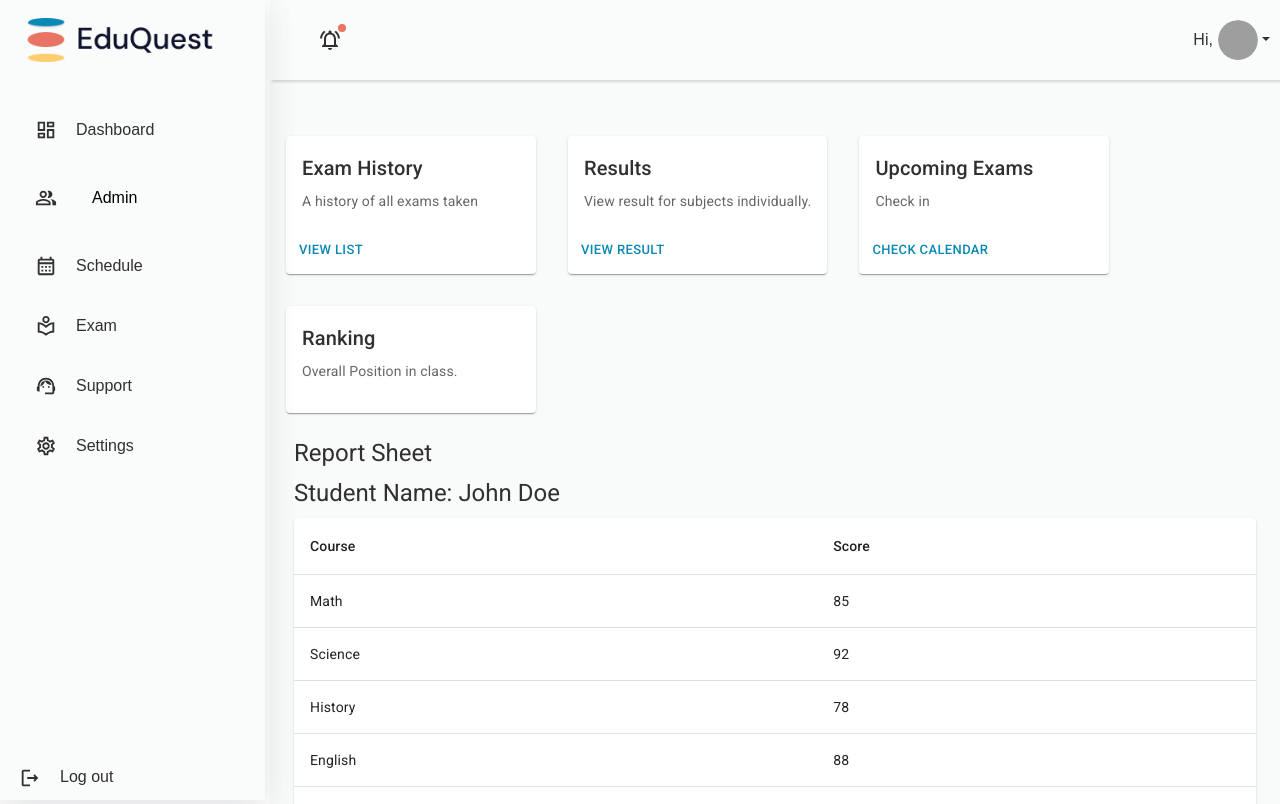
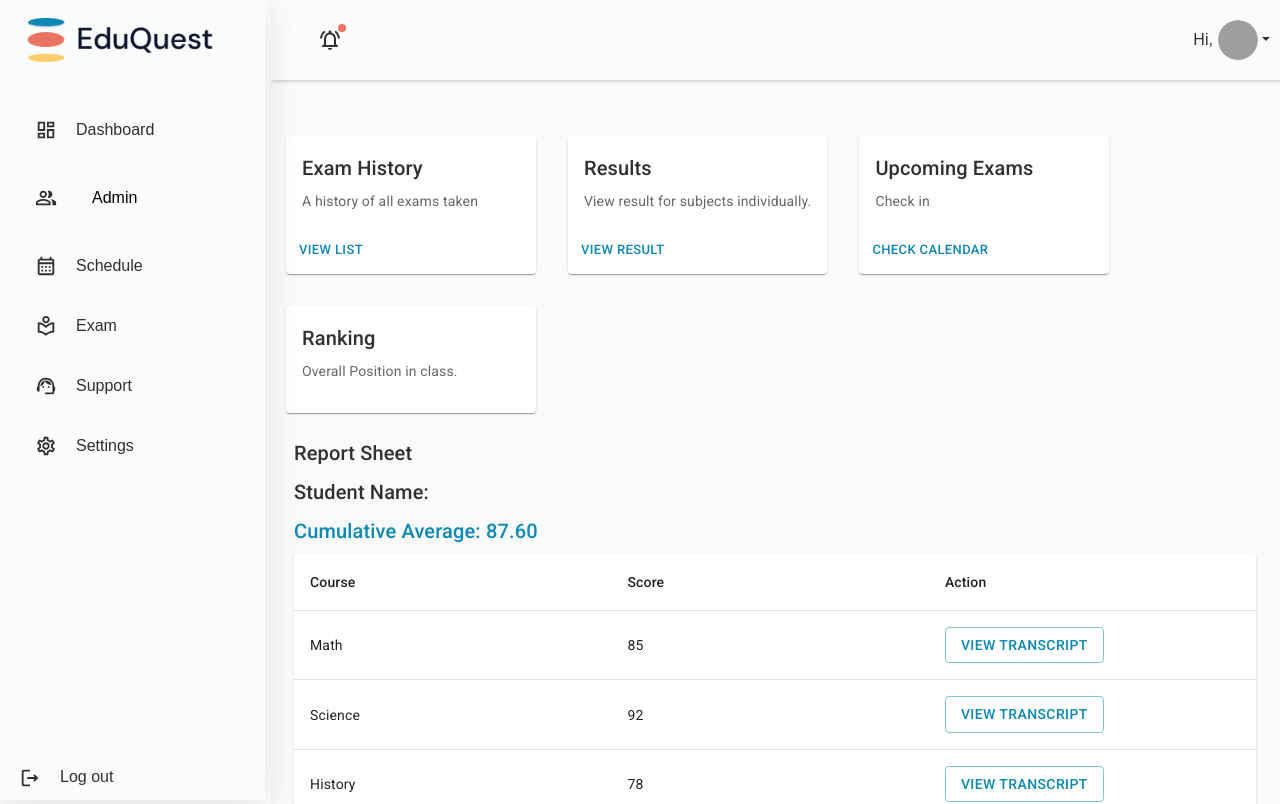
Before and after one commit to zinando/EduQuest, a React (Vite) app in the folder Frontend/: page /support in a window 1280 px wide. Shown: the top 804 px of the page. Built offline with nearby package versions, Linux system fonts and the light colour scheme; grey boxes are pictures that could not be loaded.

Commit message:
Update Report.jsx

```diff
--- a/Frontend/src/component/ReportSheet/Report.jsx
+++ b/Frontend/src/component/ReportSheet/Report.jsx
@@ -1,7 +1,11 @@
-import { Typography, Table, TableContainer, TableHead, TableRow, TableCell, TableBody, Paper } from '@mui/material';
+
+import { Typography, Table, TableContainer, TableHead, TableRow, TableCell, TableBody, Paper, Button } from '@mui/material';
+import { userInfo } from '../../pages/queryBackEnd';
 
 function App() {
-  const studentName = 'John Doe';
+  const user = userInfo(); // Get user information
+  const userFullName = user.fullName; //Get the full name from user information
+
   const courses = [
     { name: 'Math', score: 85 },
     { name: 'Science', score: 92 },
@@ -14,35 +18,52 @@ function App() {
   const totalScores = courses.reduce((total, course) => total + course.score, 0);
   const cumulativeAverage = (totalScores / courses.length).toFixed(2);
 
+  // Function to handle the "View Transcript" action
+  const handleViewTranscript = (courseName) => {
+    // Add custom logic for viewing the transcript(will use this in future)
+    console.log(`View Transcript for ${courseName}`);
+  };
+
   return (
     <div className="home-content pt-2 p-4">
-      <Typography variant="h5" gutterBottom>
+      <Typography variant="h6" gutterBottom>
         Report Sheet
       </Typography>
-      <Typography variant="h5" gutterBottom>
-        Student Name: {studentName}
+      <Typography variant="h6" gutterBottom>
+        Student Name: {userFullName}
+      </Typography>
+      <Typography variant="h6" gutterBottom style={{ color: '#0B88B3' }}>
+        Cumulative Average: {cumulativeAverage}
       </Typography>
       <TableContainer component={Paper}>
         <Table>
           <TableHead>
             <TableRow>
-              <TableCell>Course</TableCell>
-              <TableCell>Score</TableCell>
+              <TableCell style={{ width: '33%' }}>Course</TableCell>
+              <TableCell style={{ width: '33%' }}>Score</TableCell>
+              <TableCell style={{ width: '34%' }}>Action</TableCell>
             </TableRow>
           </TableHead>
           <TableBody>
             {courses.map((course, index) => (
               <TableRow key={index}>
-                <TableCell>{course.name}</TableCell>
-                <TableCell>{course.score}</TableCell>
+                <TableCell style={{ width: '33%' }}>{course.name}</TableCell>
+                <TableCell style={{ width: '33%' }}>{course.score}</TableCell>
+                <TableCell style={{ width: '34%' }}>
+                  <Button
+                    variant="outlined"
+                    onClick={() => handleViewTranscript(course.name)}
+                    style={{ marginLeft: 'auto' }}
+                  >
+                    View Transcript
+                  </Button>
+                </TableCell>
               </TableRow>
             ))}
           </TableBody>
         </Table>
       </TableContainer>
-      <Typography variant="h6" gutterBottom>
-        Cumulative Average: {cumulativeAverage}
-      </Typography>
+
     </div>
   );
 }
```
